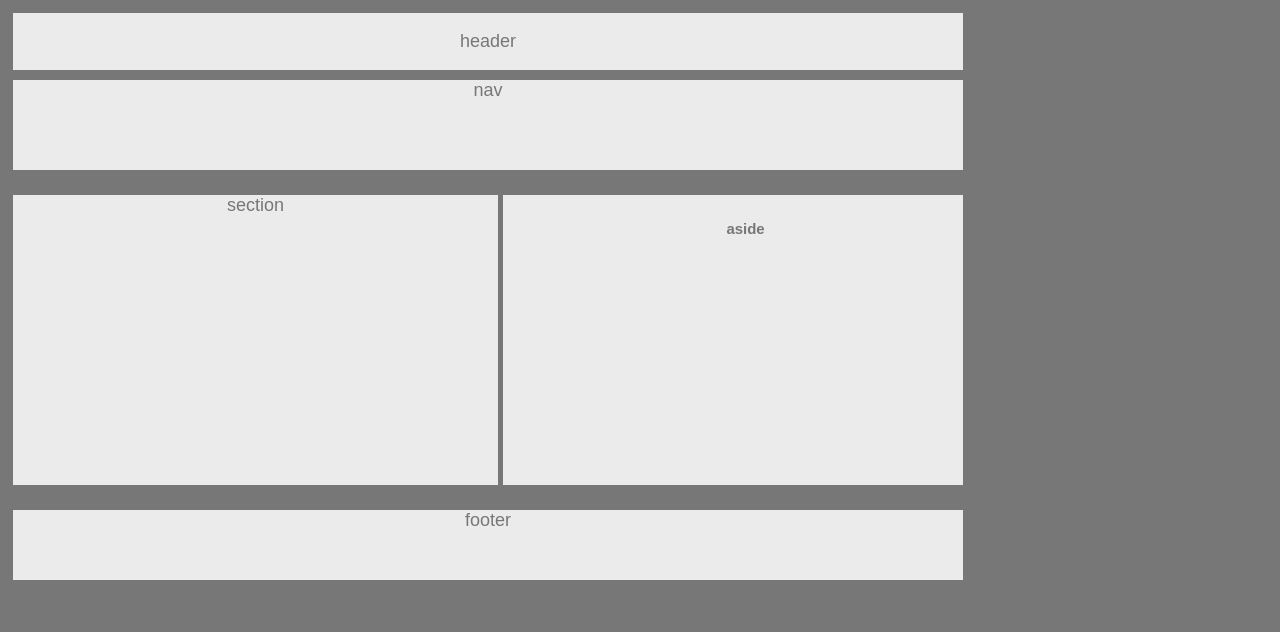
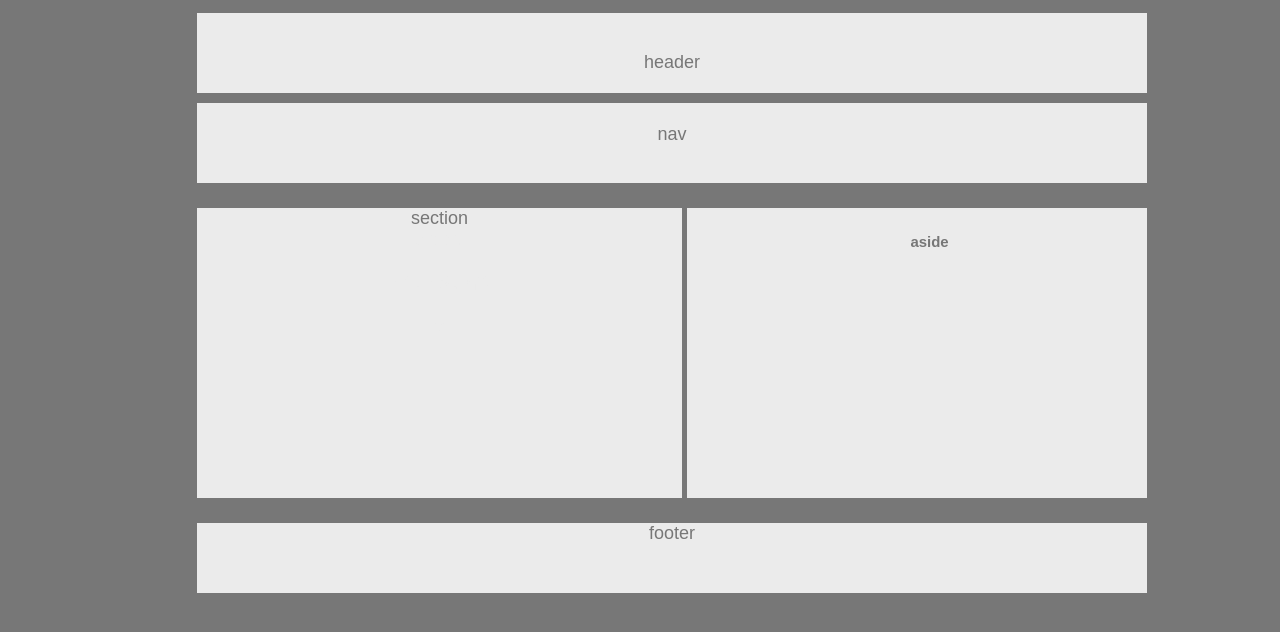
Before and after one commit to LisaMichael/HW-Wireframe, a plain HTML site: page index.html in a window 1280 px wide. Drawn offline with Linux system fonts and the light colour scheme.

Commit message:
adding updates to basic homework assignment

```diff
--- a/style.css
+++ b/style.css
@@ -5,6 +5,7 @@
      font-family: Arial, Helvetica Neue, Helvetica, sans-serif;
      color: #777;
      background: #777;
+	 margin-left: 15%;
 
      width: 960px;
      font-size: 18px;
@@ -17,9 +18,14 @@
 
 }
 
+#header1 {
+	height: 90px;
+}
+
 #nav {
-    height: 100px;
+    height: 90px;
     margin-bottom: 15px;
+
 }
 
 #section {
```
Also changed, not shown: index.html (+2 -0 lines).
